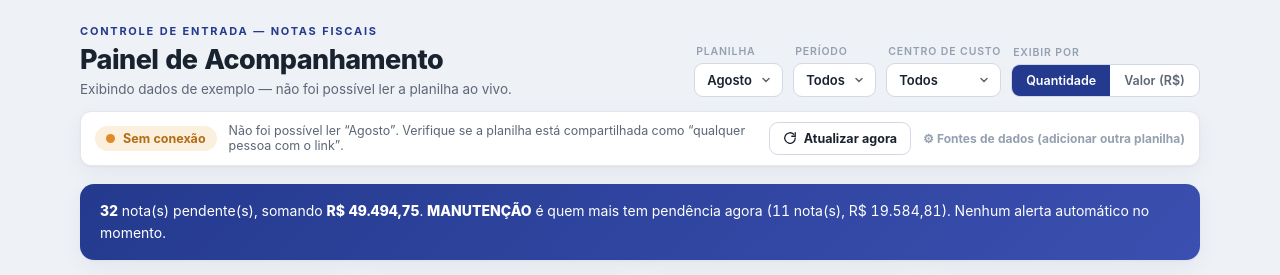
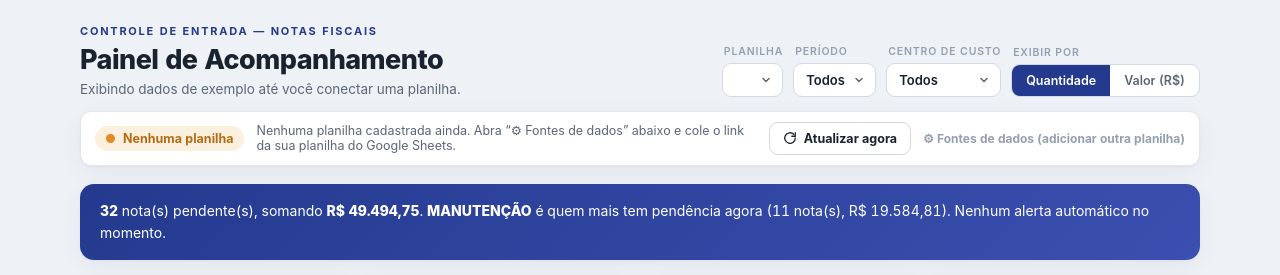
Before and after one commit to HenriqueGadote/acompanhamentonotas, a website: page Acompanhamento_Notas_Ao_vivo.html in a window 1280 px wide. Shown: the top 275 px of the page. Drawn offline with Linux system fonts and the light colour scheme.

Commit message:
Add files via upload

```diff
--- a/Acompanhamento_Notas_Ao_vivo.html
+++ b/Acompanhamento_Notas_Ao_vivo.html
@@ -303,11 +303,7 @@
 
 <script>
 // ─── Fontes: sua(s) planilha(s) ─────────────────────────────────────────────
-const DEFAULT_SOURCES=[
-  {name:"Agosto",id:"1dUQOqPpL5LfmbcL4IcgQJeqI_YpJnSphHxa3AYS97oc",gid:"1492140466"},
-  {name:"Julho",id:"1CFijdnbbqC7CICStN5yuz-3dJE1K3ivcVCSbbg2dVv0",gid:"0"},
-  {name:"Junho",id:"19GA0iOD2ZUmIm0--FtQKMn1hq2Xom0u0vnapDzxqRJA",gid:"2119804207"}
-];
+const DEFAULT_SOURCES=[];
 const STORE_KEY="nf_dashboard_sources_v1",ACTIVE_KEY="nf_dashboard_active_v1";
 function loadStore(){
   try{
@@ -321,7 +317,7 @@ function loadActive(){try{const v=parseInt(localStorage.getItem(ACTIVE_KEY),10);
 function saveActive(){try{localStorage.setItem(ACTIVE_KEY,String(activeIdx));}catch(e){}}
 
 let SOURCES=loadStore();
-let activeIdx=Math.min(Math.max(loadActive(),0),SOURCES.length-1);
+let activeIdx=SOURCES.length?Math.min(Math.max(loadActive(),0),SOURCES.length-1):0;
 
 // aceita: link normal do Google Sheets (com ou sem #gid=), só o ID, ou qualquer URL (CSV/TSV publicado etc.)
 function parseSourceInput(input){
@@ -490,6 +486,9 @@ function setStatus(state,extra,srcName){
   if(state==="fail"){txt.textContent="Sem conexão";
     msg.innerHTML=`Não foi possível ler “${nm}”. `+(extra||"Verifique se a planilha está compartilhada como “qualquer pessoa com o link”.");
     sub.textContent="Exibindo dados de exemplo — não foi possível ler a planilha ao vivo.";}
+  if(state==="none"){txt.textContent="Nenhuma planilha";
+    msg.innerHTML=`Nenhuma planilha cadastrada ainda. Abra “⚙ Fontes de dados” abaixo e cole o link da sua planilha do Google Sheets.`;
+    sub.textContent="Exibindo dados de exemplo até você conectar uma planilha.";}
 }
 function gvizObjectToGrid(obj){
   if(!obj||!obj.table)return[];
@@ -538,6 +537,9 @@ async function loadFromSource(src){
 }
 async function load(){
   const btn=document.getElementById("refreshBtn");btn.classList.add("spin");
+  if(!SOURCES.length){
+    DATA=SNAPSHOT.slice();LIVE=false;setStatus("none");render();btn.classList.remove("spin");return;
+  }
   setStatus("loading");
   const src=SOURCES[activeIdx]||SOURCES[0];
   const mapped=await loadFromSource(src);
```
Also changed, not shown: index.html (+1 -1 lines).
